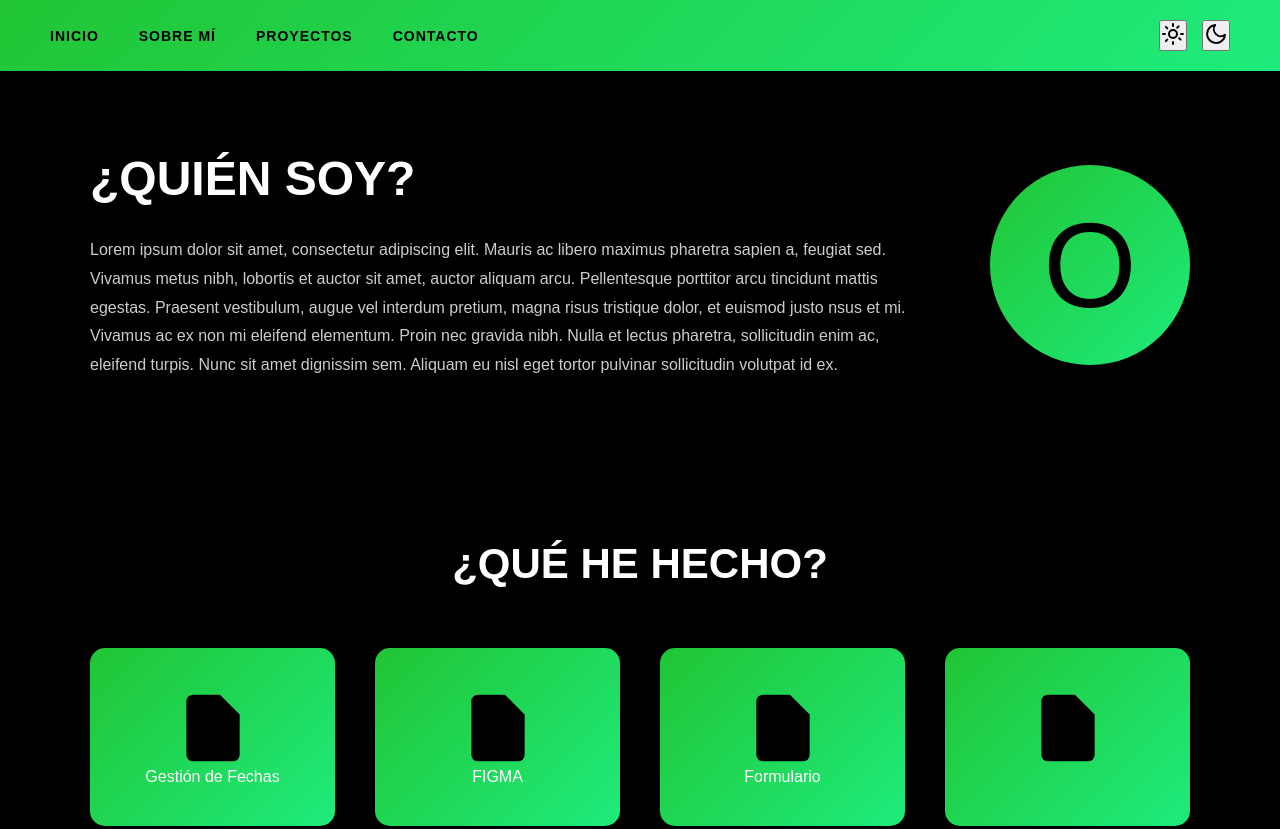
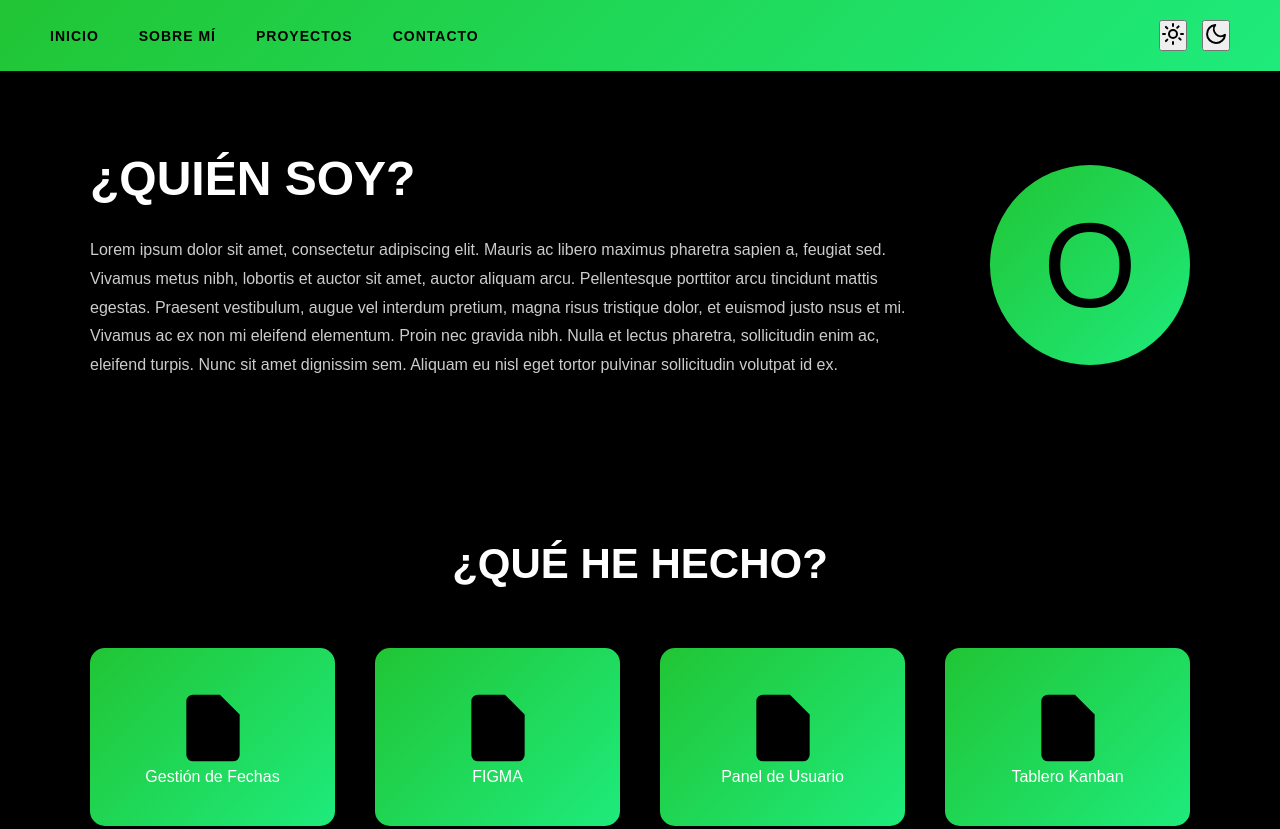
Before and after one commit to Nuel2004/Portafolio, a plain HTML site: page index.html in a window 1280 px wide. Shown: the top 829 px of the page. Drawn offline with Linux system fonts and the light colour scheme.

Commit message:
subido el panel de usuario ya finalizado y kanban en proceso

```diff
--- a/index.html
+++ b/index.html
@@ -62,7 +62,8 @@
                 <p>Gestión de Fechas</p>
             </div>
             <div class="project-card">
-                <a href="https://www.figma.com/design/UjgsUQFK17huB4rYTz3hyB/Portafolio-y-Gu%C3%ADa-de-estilos?node-id=71-30&t=BfsToZLkOb467SuC-1"></a>
+                <a
+                    href="https://www.figma.com/design/UjgsUQFK17huB4rYTz3hyB/Portafolio-y-Gu%C3%ADa-de-estilos?node-id=71-30&t=BfsToZLkOb467SuC-1"></a>
                 <div class="project-icon">
                     <svg viewBox="0 0 24 24" xmlns="http://www.w3.org/2000/svg">
                         <path d="M14 2H6a2 2 0 0 0-2 2v16a2 2 0 0 0 2 2h12a2 2 0 0 0 2-2V8l-6-6z" />
@@ -73,21 +74,26 @@
                 <p>FIGMA</p>
             </div>
             <div class="project-card">
+                <a href="https://nuel2004.github.io/PanelUsuario/">
                     <div class="project-icon">
                         <svg viewBox="0 0 24 24" xmlns="http://www.w3.org/2000/svg">
                             <path d="M14 2H6a2 2 0 0 0-2 2v16a2 2 0 0 0 2 2h12a2 2 0 0 0 2-2V8l-6-6z" />
                             <path d="M14 2v6h6" />
                         </svg>
                     </div>
-                <p>Formulario</p>
+                </a>
+                <p>Panel de Usuario</p>
             </div>
             <div class="project-card">
+                <a href="https://nuel2004.github.io/Kanban/">
                     <div class="project-icon">
                         <svg viewBox="0 0 24 24" xmlns="http://www.w3.org/2000/svg">
                             <path d="M14 2H6a2 2 0 0 0-2 2v16a2 2 0 0 0 2 2h12a2 2 0 0 0 2-2V8l-6-6z" />
                             <path d="M14 2v6h6" />
                         </svg>
                     </div>
+                </a>
+                <p>Tablero Kanban</p>
             </div>
         </div>
     </section>
```
Lines whose indentation alone changed are shown as unchanged.
